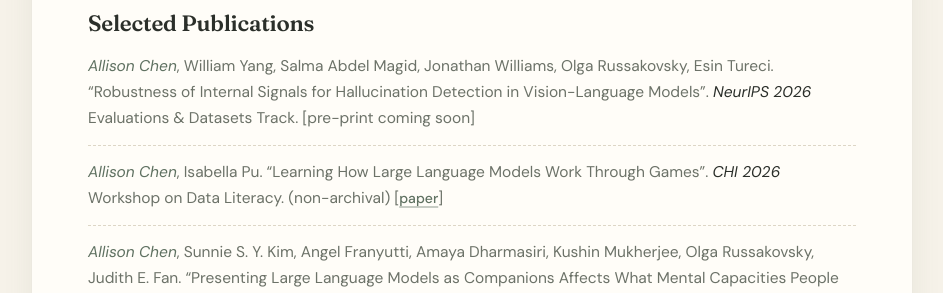
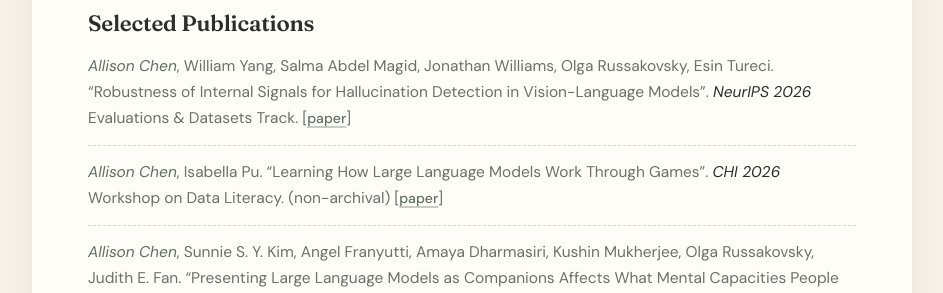
Before and after one commit to allisonchen23/allisonchen23.github.io, a Jekyll site: the page built from publications.md, in a window 1280 px wide and 900 px high. Shown: the part 229-522 px from the top of the window, without its empty margins (168-1111 px from the left). Built offline with Jekyll 4.4.1, drawn with Linux system fonts in a browser that asks for light colours; nearby versions of some CDN libraries.

Commit message:
added a project page for neurips submission

````diff
--- /dev/null
+++ b/css/project_page.scss
@@ -0,0 +1,206 @@
+---
+---
+/* Styles for paper project pages (layout: project_page).
+   Colors, fonts and the card come from main.scss; this only adds what the layout needs. */
+
+body.project-page #notNavigation
+{
+	max-width: 1100px;
+}
+body.project-page #Navigation_UL
+{
+	max-width: 1100px;
+}
+
+/*---------- header ----------*/
+.pp-hero
+{
+	text-align: center;
+	padding-bottom: 8px;
+}
+.pp-venue
+{
+	display: inline-block;
+	background: var(--sage_light);
+	color: var(--primary_accent);
+	font-size: 13px;
+	font-weight: 700;
+	letter-spacing: 0.06em;
+	text-transform: uppercase;
+	padding: 4px 14px;
+	border-radius: 999px;
+}
+.pp-hero h1
+{
+	font-size: 2.3em;
+	font-weight: 400;
+	letter-spacing: -0.02em;
+	margin: 0.5em 0;
+}
+.pp-authors
+{
+	list-style: none;
+	padding: 0;
+	margin: 0 0 6px;
+	display: flex;
+	flex-wrap: wrap;
+	justify-content: center;
+	gap: 2px 22px;
+}
+.pp-authors li
+{
+	margin: 0;
+}
+.pp-authors .pp-me
+{
+	color: var(--primary_accent);
+	font-weight: 700;
+}
+.pp-affil
+{
+	color: var(--muted);
+	font-size: 14.5px;
+	text-align: center;
+	margin: 6px 0 22px;
+}
+.pp-buttons
+{
+	display: flex;
+	flex-wrap: wrap;
+	justify-content: center;
+	gap: 10px;
+}
+.pp-btn,
+.pp-btn:hover
+{
+	display: inline-block;
+	padding: 9px 22px;
+	border-radius: 999px;
+	background: var(--primary_accent);
+	color: #fff;
+	font-size: 15px;
+	font-weight: 500;
+	text-decoration: none;
+	box-shadow: 0 1px 2px rgba(0,0,0,0.06);
+	transition: transform 0.2s ease, background 0.2s ease;
+}
+.pp-btn:hover
+{
+	transform: translateY(-2px);
+	background: var(--ink);
+}
+
+/*---------- TL;DR ----------*/
+.pp-tldr
+{
+	background: var(--rose);
+	border-radius: 18px;
+	padding: 16px 22px;
+	margin-top: 26px;
+}
+.pp-tldr b
+{
+	font-size: 13px;
+	letter-spacing: 0.08em;
+	text-transform: uppercase;
+	color: var(--primary_accent);
+	margin-right: 8px;
+}
+.pp-placeholder
+{
+	color: var(--muted);
+	font-style: italic;
+}
+
+/*---------- body sections (## headings in the markdown) ----------*/
+.pp-body h2
+{
+	font-size: 1.5em;
+	margin: 2em 0 0.6em;
+}
+.pp-body hr
+{
+	margin: 2.4em 0 0;
+}
+
+/*---------- takeaways: wrap a list in <div class="takeaways" markdown="1"> ----------*/
+.takeaways ul
+{
+	list-style: none;
+	padding: 0;
+	margin: 0;
+	display: grid;
+	gap: 12px;
+}
+.takeaways li
+{
+	margin: 0;
+	min-height: 52px;
+	background: var(--background_color);
+	border-radius: 14px;
+	padding: 14px 18px 14px 40px;
+	position: relative;
+}
+.takeaways li::before
+{
+	content: "";
+	position: absolute;
+	left: 18px;
+	top: 24px;
+	width: 9px;
+	height: 9px;
+	border-radius: 50%;
+	background: var(--primary_accent);
+}
+
+/*---------- citation: wrap a ```bibtex block in <div class="bib" markdown="1"> ----------*/
+.bib
+{
+	position: relative;
+}
+.bib .copy
+{
+	position: absolute;
+	top: 10px;
+	right: 10px;
+	z-index: 1;
+	border: 0;
+	cursor: pointer;
+	font: 500 13px var(--body_font);
+	padding: 6px 14px;
+	border-radius: 999px;
+	background: var(--card_color);
+	color: var(--primary_accent);
+	box-shadow: 0 1px 2px rgba(0,0,0,0.08);
+}
+.bib .copy:hover
+{
+	background: var(--primary_accent);
+	color: #fff;
+}
+.bib pre
+{
+	margin: 0;
+	background: var(--background_color);
+	border: 1px solid var(--hairline);
+	border-radius: 16px;
+	padding: 18px 20px;
+	overflow-x: auto;
+	font: 13.5px/1.6 ui-monospace, Menlo, Consolas, monospace;
+	color: var(--ink);
+}
+.bib pre code,
+.bib pre code span
+{
+	color: inherit;
+	font: inherit;
+	background: none;
+}
+
+@media screen and (max-width: 700px)
+{
+	.pp-hero h1
+	{
+		font-size: 1.7em;
+	}
+}
--- a/publications.md
+++ b/publications.md
@@ -5,7 +5,8 @@
 ---
 
 #### Selected Publications
-<span style="color:#5F7161">*Allison Chen*</span>, William Yang, Salma Abdel Magid, Jonathan Williams, Olga Russakovsky, Esin Tureci. "Robustness of Internal Signals for Hallucination Detection in Vision-Language Models". *NeurIPS 2026* Evaluations & Datasets Track. \[pre-print coming soon\]
+<span style="color:#5F7161">*Allison Chen*</span>, William Yang, Salma Abdel Magid, Jonathan Williams, Olga Russakovsky, Esin Tureci. "Robustness of Internal Signals for Hallucination Detection in Vision-Language Models". *NeurIPS 2026* Evaluations & Datasets Track. \[[paper](https://arxiv.org/pdf/2610.27041)]
+<!-- \[[project page](project_pages/hallucination-detection-robustness.html)] -->
 
 <span style="color:#5F7161">*Allison Chen*</span>, Isabella Pu. "Learning How Large Language Models Work Through Games". *CHI 2026* Workshop on Data Literacy. (non-archival) \[[paper](https://arxiv.org/pdf/2603.28374)\]
 
````
Also changed, not shown: _layouts/project_page.html (added, +58 -0 lines), project_pages/hallucination-detection-robustness.md (added, +82 -0 lines).
